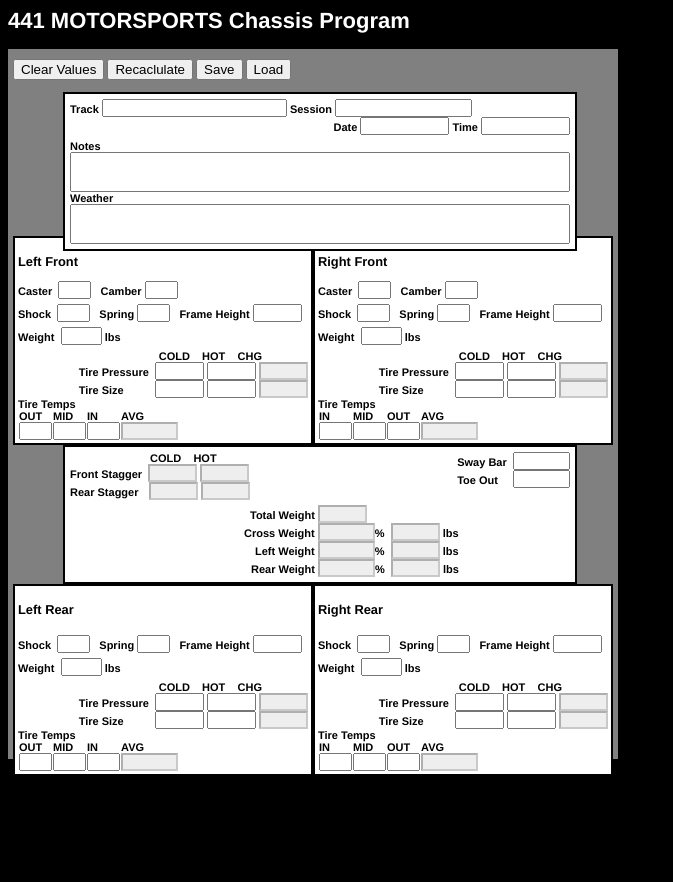
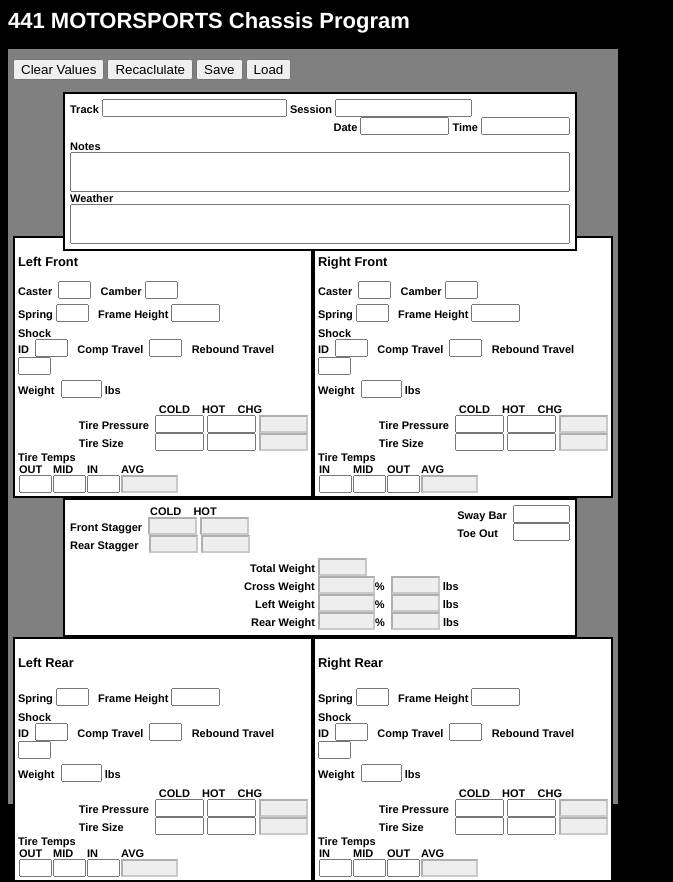
Before and after one commit to matth0128/Race_Car_Chassis_Program, a plain HTML site: page index.html in a window 1280 px wide. Shown: the whole page, without its empty margins (0-673 px from the left). Before the commit the page ends 800 px from the top, so only its background shows below. Drawn offline with Linux system fonts and the light colour scheme.

Commit message:
Added the Shock Rebound and Compression Travel fields.

```diff
--- a/css/main.css
+++ b/css/main.css
@@ -50,7 +50,7 @@ input:disabled {
 .main_div {
     background-color:gray;
     width:600px;
-    height:700px;
+    height:745px;
     padding:5px;}
 
 /* TIRE DIV */
@@ -103,7 +103,12 @@ input:disabled {
     float:left;
     clear:both;}
 
-.shock_spring_frame_div {
+.spring_frame_div {
+    padding-top:5px;
+    float:left;
+    clear:both;}
+
+.shock_div {
     padding-top:5px;
     float:left;
     clear:both;}
--- a/index.html
+++ b/index.html
@@ -53,13 +53,20 @@
                         <input id="lf_camber" type="text" size="1">
                     </div>
                     <br>
-                    <div class="shock_spring_frame_div">
-                        <b>Shock</b>&nbsp;
-                        <input id="lf_shock" type="text" size="1">&nbsp;&nbsp;
+                    <div class="spring_frame_div">
                         <b>Spring</b>
                         <input id="lf_spring" type="text" size="1">&nbsp;&nbsp;
                         <b>Frame Height</b>
                         <input id="lf_frame_height" type="text" size="3">
+                    </div>
+                    <div class="shock_div">
+                        <b>Shock</b>&nbsp;<br>
+                        <b>ID</b>&nbsp;
+                        <input id="lf_shock" type="text" size="1">&nbsp;&nbsp;
+                        <b>Comp Travel</b>&nbsp;
+                        <input id="lf_shock_travel_compresson" type="text" size="1">&nbsp;&nbsp;
+                        <b>Rebound Travel</b>
+                        <input id="lf_shock_travel_rebound" type="text" size="1">
                     </div>
                     <div class="weight_div">
                         <b>Weight</b>&nbsp;
@@ -107,13 +114,20 @@
                         <input id="rf_camber" type="text" size="1">
                     </div>
                     <br>
-                    <div class="shock_spring_frame_div">
-                        <b>Shock</b>&nbsp;
-                        <input id="rf_shock" type="text" size="1">&nbsp;&nbsp;
+                    <div class="spring_frame_div">
                         <b>Spring</b>
                         <input id="rf_spring" type="text" size="1">&nbsp;&nbsp;
                         <b>Frame Height</b>
                         <input id="rf_frame_height" type="text" size="3">
+                    </div>
+                    <div class="shock_div">
+                        <b>Shock</b>&nbsp;<br>
+                        <b>ID</b>&nbsp;
+                        <input id="rf_shock" type="text" size="1">&nbsp;&nbsp;
+                        <b>Comp Travel</b>&nbsp;
+                        <input id="rf_shock_travel_compresson" type="text" size="1">&nbsp;&nbsp;
+                        <b>Rebound Travel</b>
+                        <input id="rf_shock_travel_rebound" type="text" size="1">
                     </div>
                     <div class="weight_div">
                         <b>Weight</b>&nbsp;
@@ -189,13 +203,20 @@
                 <!-- Left Rear DIV -->
                 <div id="lr_tire" class="tire_div">
                     <h3>Left Rear</h3>
-                    <div class="shock_spring_frame_div">
-                        <b>Shock</b>&nbsp;
-                        <input id="lr_shock" type="text" size="1">&nbsp;&nbsp;
+                    <div class="spring_frame_div">
                         <b>Spring</b>
                         <input id="lr_spring" type="text" size="1">&nbsp;&nbsp;
                         <b>Frame Height</b>
                         <input id="lr_frame_height" type="text" size="3">
+                    </div>
+                    <div class="shock_div">
+                        <b>Shock</b>&nbsp;<br>
+                        <b>ID</b>&nbsp;
+                        <input id="lr_shock" type="text" size="1">&nbsp;&nbsp;
+                        <b>Comp Travel</b>&nbsp;
+                        <input id="lr_shock_travel_compresson" type="text" size="1">&nbsp;&nbsp;
+                        <b>Rebound Travel</b>
+                        <input id="lr_shock_travel_rebound" type="text" size="1">
                     </div>
                     <div class="weight_div">
                         <b>Weight</b>&nbsp;
@@ -236,13 +257,20 @@
                 <!-- Right Rear DIV -->
                 <div id="rr_tire" class="tire_div">
                     <h3>Right Rear</h3>
-                    <div class="shock_spring_frame_div">
-                        <b>Shock</b>&nbsp;
-                        <input id="rr_shock" type="text" size="1">&nbsp;&nbsp;
+                    <div class="spring_frame_div">
                         <b>Spring</b>
                         <input id="rr_spring" type="text" size="1">&nbsp;&nbsp;
                         <b>Frame Height</b>
                         <input id="rr_frame_height" type="text" size="3">
+                    </div>
+                    <div class="shock_div">
+                        <b>Shock</b>&nbsp;<br>
+                        <b>ID</b>&nbsp;
+                        <input id="rr_shock" type="text" size="1">&nbsp;&nbsp;
+                        <b>Comp Travel</b>&nbsp;
+                        <input id="rr_shock_travel_compresson" type="text" size="1">&nbsp;&nbsp;
+                        <b>Rebound Travel</b>
+                        <input id="rr_shock_travel_rebound" type="text" size="1">
                     </div>
                     <div class="weight_div">
                         <b>Weight</b>&nbsp;
```
